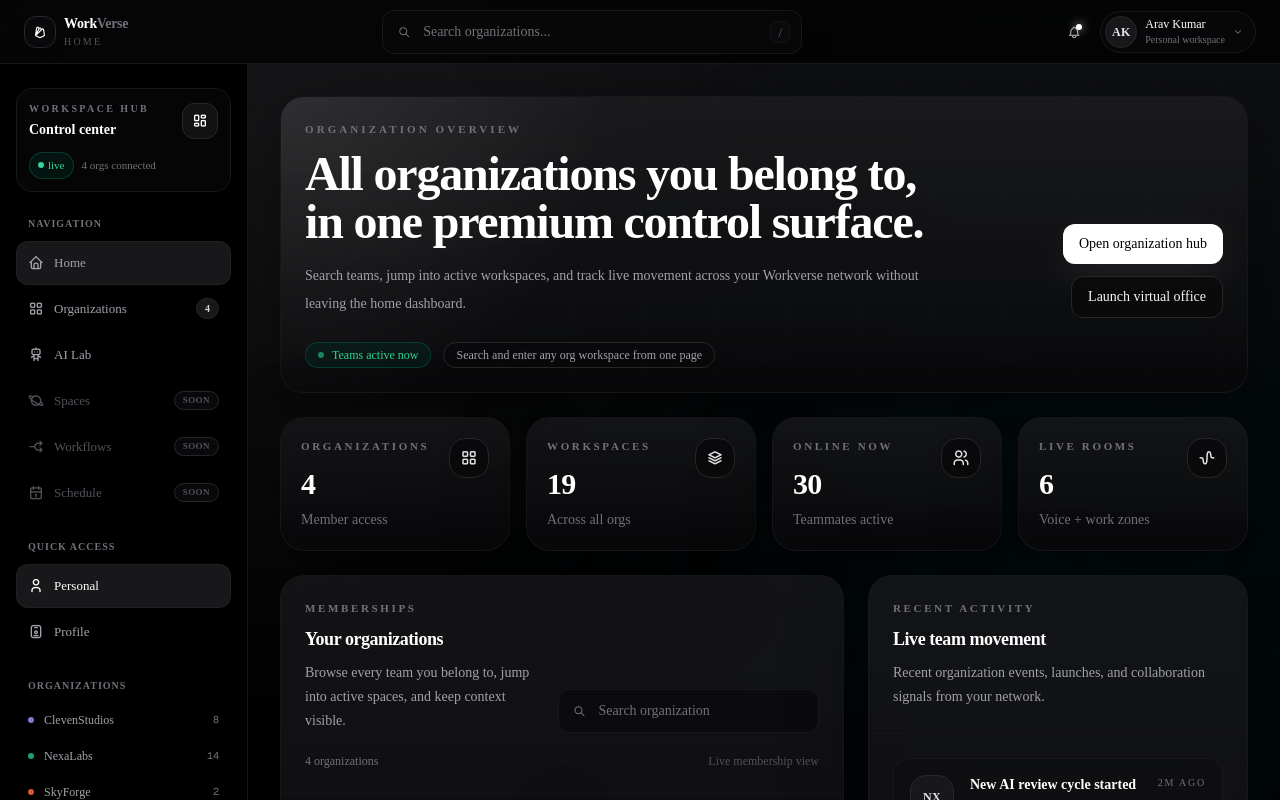
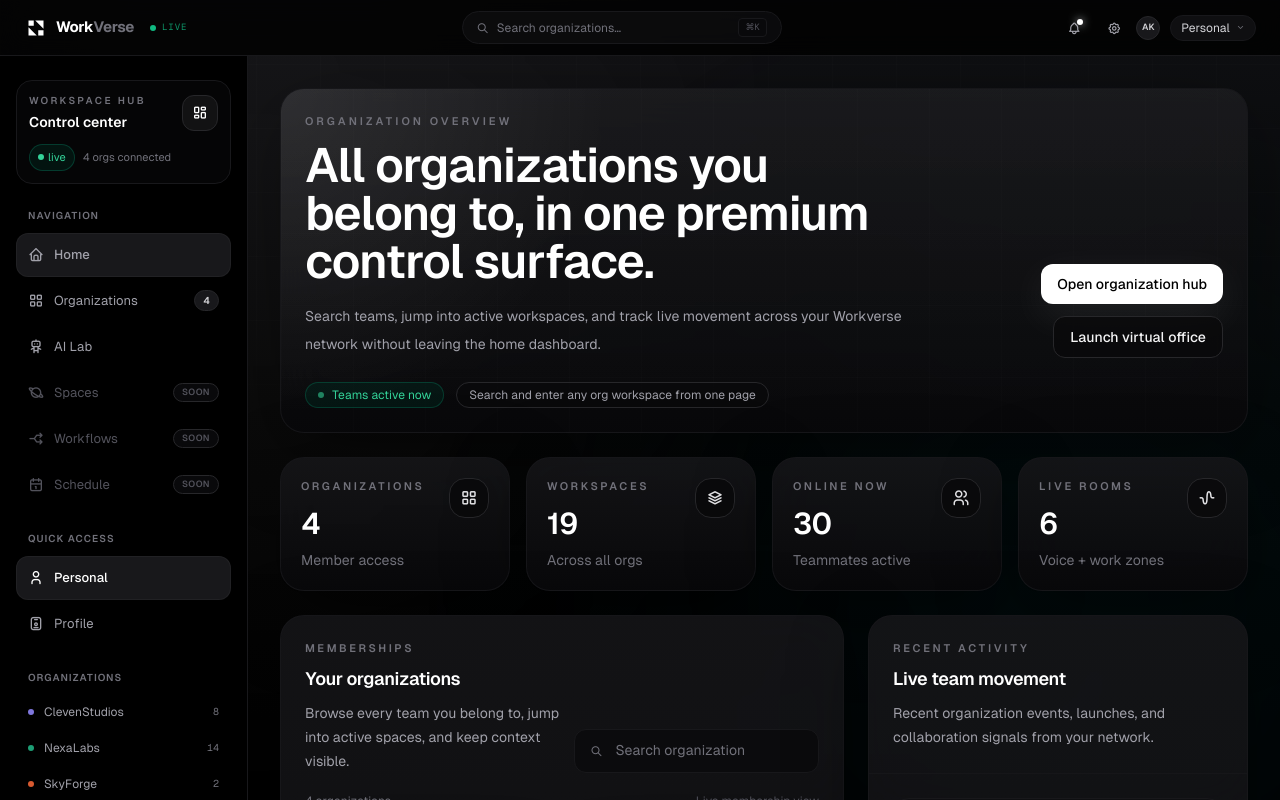
Before and after one commit to Arav-Menon/WorkVerse, a Next.js app in the folder apps/web/: page /home in a window 1280 px wide. Built offline with nearby package versions, Linux system fonts and the light colour scheme.

Commit message:
refactor: migrate HomeNavbar to AppNavbar component with enhanced workspace switching and search integration

```diff
--- a/apps/web/app/home/components/HomeDashboardShell.tsx
+++ b/apps/web/app/home/components/HomeDashboardShell.tsx
@@ -9,6 +9,7 @@ import HomeNavbar from "./HomeNavbar";
 import HomeStatsSection from "./HomeStatsSection";
 import OrganizationSection from "./OrganizationSection";
 import RecentActivityPanel from "./RecentActivityPanel";
+import AppNavbar from "@/components/shared/AppNavbar";
 
 interface HomeDashboardShellProps {
   data: HomePageData;
@@ -17,9 +18,17 @@ interface HomeDashboardShellProps {
 export default function HomeDashboardShell({ data }: HomeDashboardShellProps) {
   const router = useRouter();
   const [sidebarOpen, setSidebarOpen] = useState(false);
+  const [switcherOpen, setSwitcherOpen] = useState(false);
+  const [currentWorkspace, setCurrentWorkspace] = useState("Personal");
+  const [cmdPaletteOpen, setCmdPaletteOpen] = useState(false);
   const [searchQuery, setSearchQuery] = useState("");
   const [isFiltering, startFilterTransition] = useTransition();
   const deferredQuery = useDeferredValue(searchQuery);
+
+  const handleWorkspaceChange = (workspace: string) => {
+    setCurrentWorkspace(workspace);
+    router.push(`/organization/${encodeURIComponent(workspace.toLowerCase())}`);
+  };
 
   const filteredOrganizations = useMemo(() => {
     const normalizedQuery = deferredQuery.trim().toLowerCase();
@@ -54,7 +63,7 @@ export default function HomeDashboardShell({ data }: HomeDashboardShellProps) {
   }));
 
   return (
-    <div className="relative flex h-screen flex-col overflow-hidden bg-black text-zinc-400 antialiased selection:bg-white/10 selection:text-white">
+    <div className="relative flex h-screen flex-col overflow-hidden bg-black text-zinc-400 font-sans antialiased selection:bg-white/10 selection:text-white">
       <div className="pointer-events-none absolute inset-0 z-0 overflow-hidden">
         <div className="absolute inset-0 bg-gradient-to-b from-[#111114] via-[#050505] to-black" />
         <div className="absolute inset-0 bg-[linear-gradient(to_right,#ffffff03_1px,transparent_1px),linear-gradient(to_bottom,#ffffff03_1px,transparent_1px)] bg-[size:64px_64px] [mask-image:radial-gradient(ellipse_80%_65%_at_50%_0%,#000_70%,transparent_100%)]" />
@@ -62,13 +71,22 @@ export default function HomeDashboardShell({ data }: HomeDashboardShellProps) {
         <div className="absolute bottom-[-18%] right-[-10%] h-[42rem] w-[42rem] rounded-full bg-cyan-500/[0.06] blur-[160px]" />
       </div>
 
-      <HomeNavbar
+      {/* <HomeNavbar
         searchQuery={searchQuery}
         onSearchChange={(value) => startFilterTransition(() => setSearchQuery(value))}
         onMenuClick={() => setSidebarOpen((prev) => !prev)}
         currentUser={data.currentUser}
         profileMenu={data.profileMenu}
-      />
+      /> */}
+
+      <AppNavbar
+              currentWorkspace={currentWorkspace}
+              switcherOpen={switcherOpen}
+              setSidebarOpen={setSidebarOpen}
+              setSwitcherOpen={setSwitcherOpen}
+              onWorkspaceChange={handleWorkspaceChange}
+              onSearchClick={() => setCmdPaletteOpen(true)}
+            />
 
       <div className="relative z-10 flex flex-1 overflow-hidden">
         <AppSidebar
```
